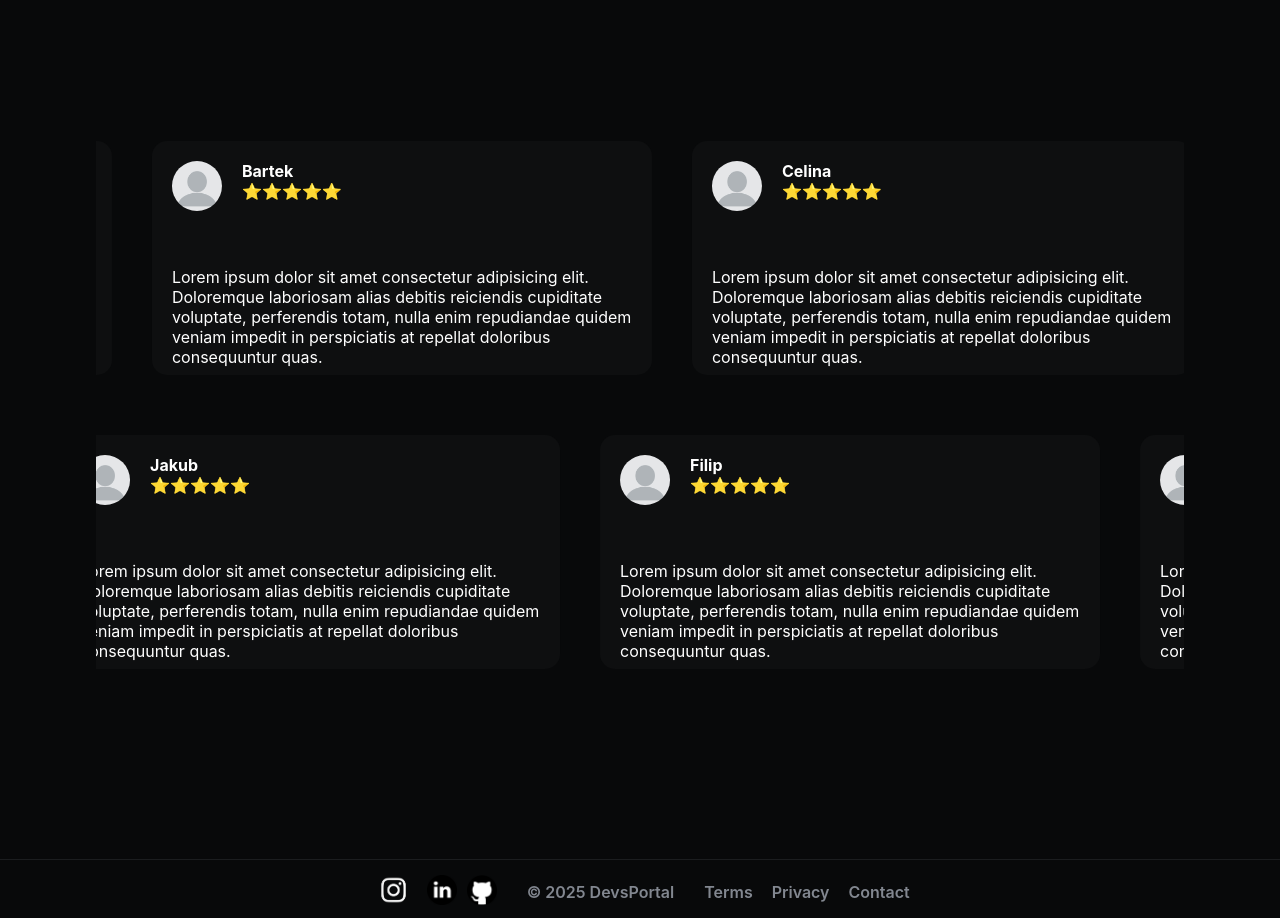
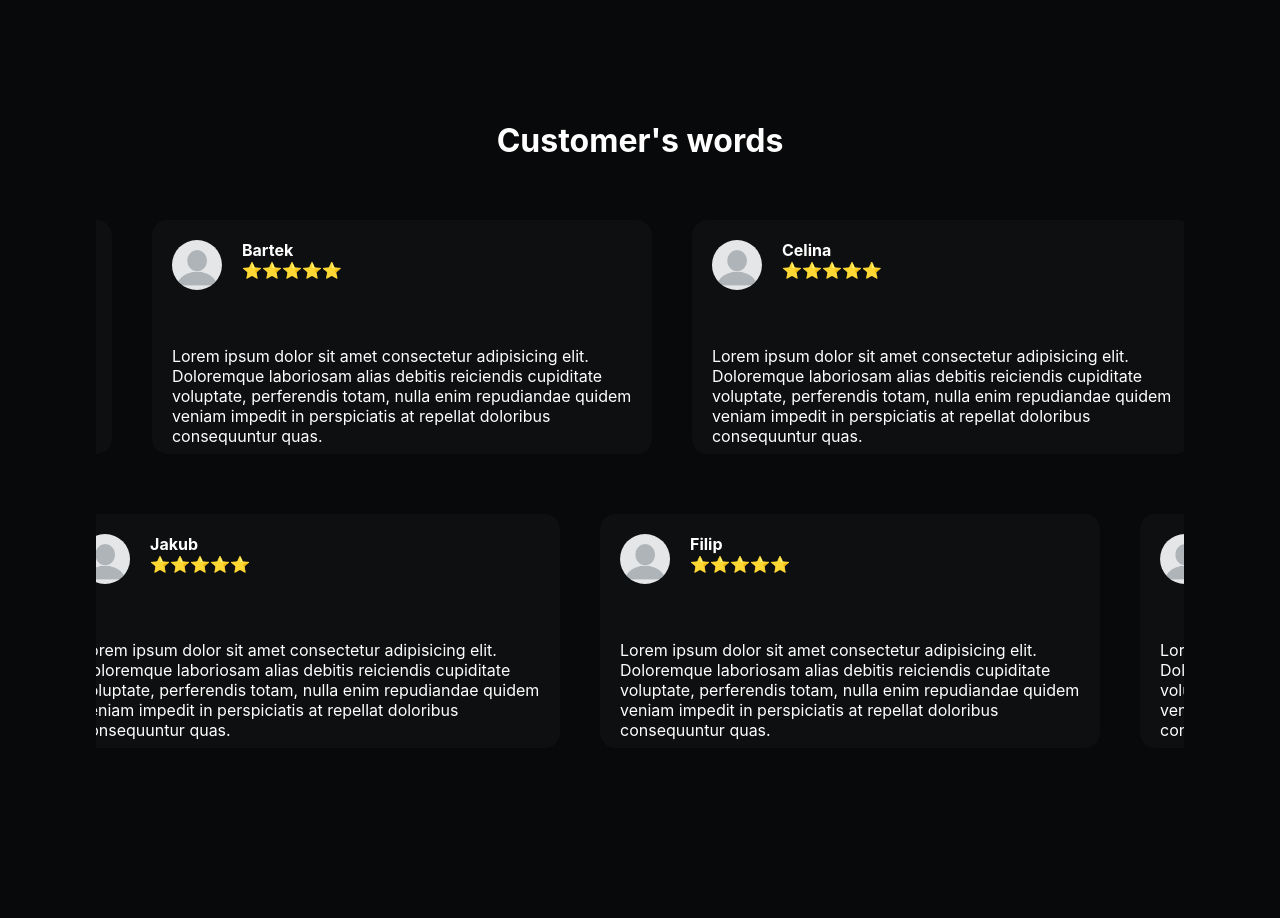
Before and after one commit to konradxmalinowski/DevsPortal, a React (Vite) app: page / in a window 1280 px wide. Shown: the part 1600-2518 px from the top of the page. Built offline with nearby package versions, Linux system fonts and the light colour scheme.

Commit message:
Updated customer's opinions

```diff
--- a/src/Components/Websites/Home Page/Ratings/Ratings.css
+++ b/src/Components/Websites/Home Page/Ratings/Ratings.css
@@ -1,6 +1,10 @@
 .ratings-wrapper {
   flex-direction: column;
   overflow: hidden;
+}
+
+.ratings-wrapper > h1 {
+  margin-bottom: 40px;
 }
 
 .rating {
--- a/src/Components/Websites/Home Page/Ratings/Ratings.jsx
+++ b/src/Components/Websites/Home Page/Ratings/Ratings.jsx
@@ -34,6 +34,7 @@ const Ratings = ({ handleScrollIntoView }) => {
 
   return (
     <div className="ratings-wrapper wrapper reveal" ref={ref}>
+      <h1>Customer's words</h1>
       <section aria-label="User Ratings Section">
         <div className="marquee-container">
           <div className="marquee-content">
```
